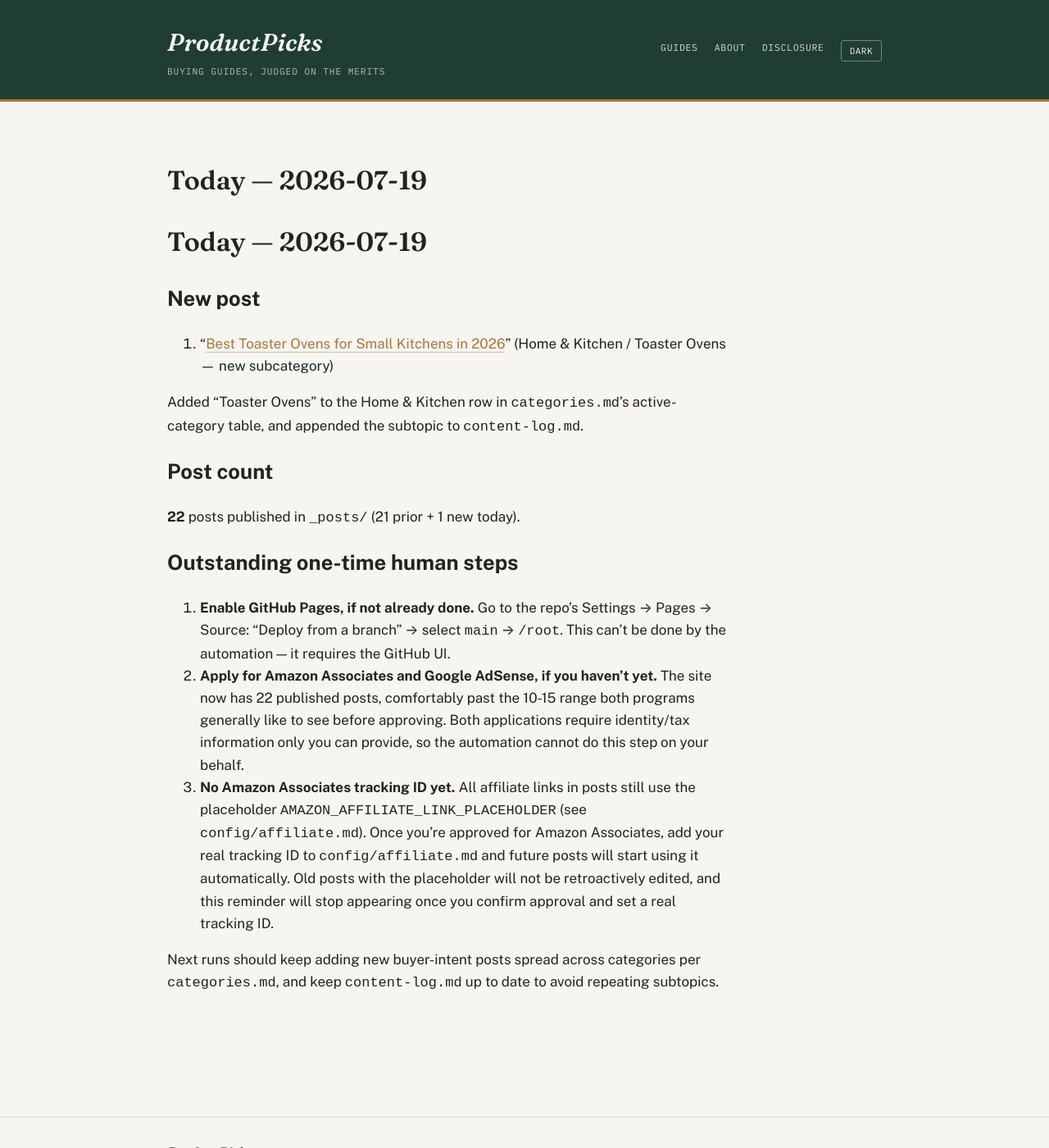
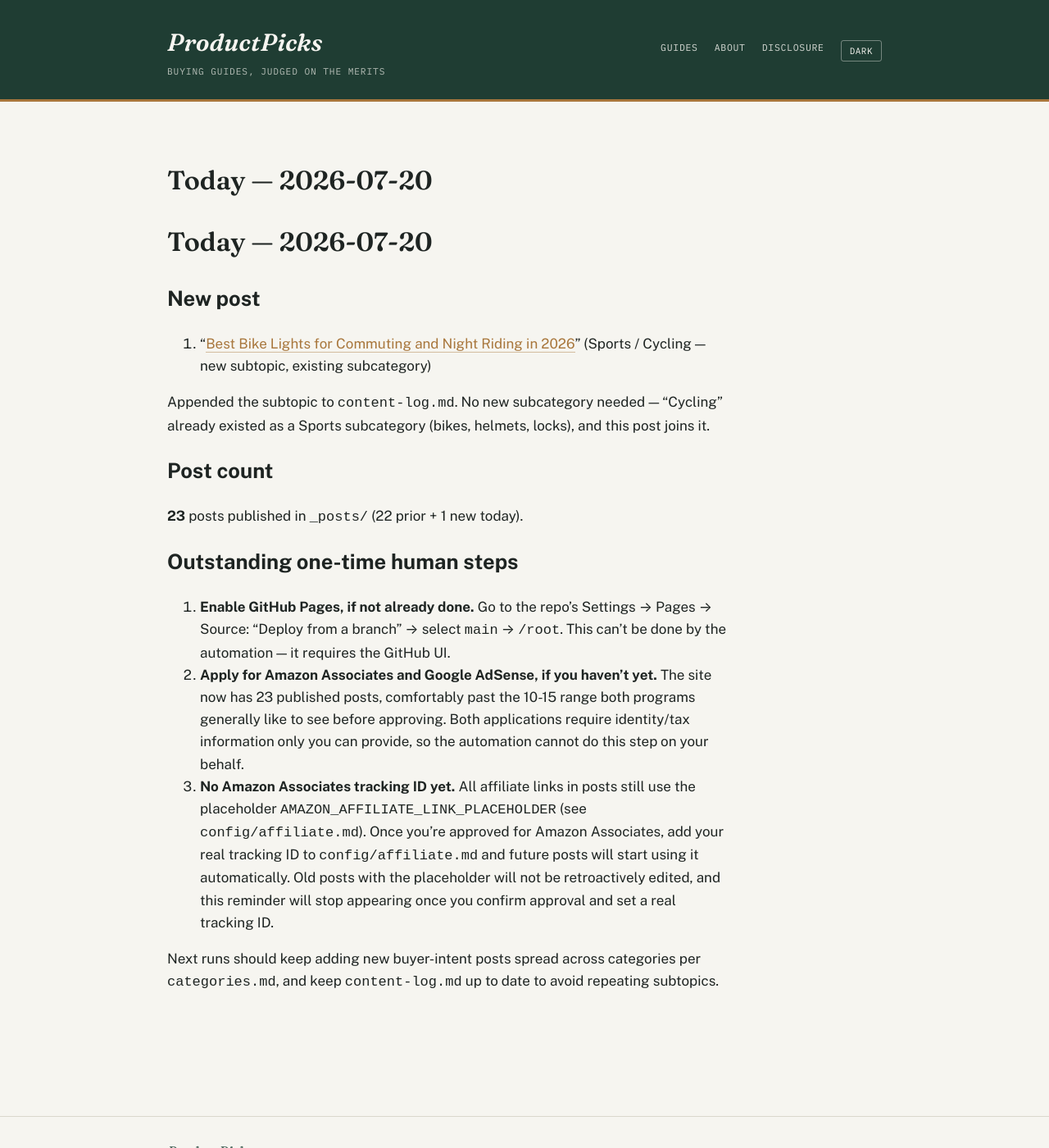
Before and after one commit to ajith198/ProductPicks, a Jekyll site: the page built from today.md, in a window 1280 px wide and 1400 px high. Shown: the whole window at 82% size. Built offline with Jekyll 4.4.1, drawn with Linux system fonts in a browser that asks for light colours; our own code applies the rules of GitHub Pages for plain Markdown files.

Commit message:
daily: 2026-07-20 new post + log update

```diff
--- a/categories.md
+++ b/categories.md
@@ -1,6 +1,6 @@
 # Categories & expansion strategy
 
-**Status: multi-category, as of 2026-07-12. Updated 2026-07-19.** ProductPicks started as a pickleball-only site (see `niche.md` for that original research). This file governs the site now that it has expanded into multiple product verticals, and is the doc future automated/daily runs should consult when choosing what to write next.
+**Status: multi-category, as of 2026-07-12. Updated 2026-07-20.** ProductPicks started as a pickleball-only site (see `niche.md` for that original research). This file governs the site now that it has expanded into multiple product verticals, and is the doc future automated/daily runs should consult when choosing what to write next.
 
 ## Front matter taxonomy
 
--- a/today.md
+++ b/today.md
@@ -1,19 +1,19 @@
-# Today — 2026-07-19
+# Today — 2026-07-20
 
 ## New post
 
-1. "[Best Toaster Ovens for Small Kitchens in 2026](/kitchen/buying-guides/best-toaster-ovens-for-small-kitchens/)" (Home & Kitchen / Toaster Ovens — new subcategory)
+1. "[Best Bike Lights for Commuting and Night Riding in 2026](/cycling/buying-guides/best-bike-lights-for-commuting-and-night-riding/)" (Sports / Cycling — new subtopic, existing subcategory)
 
-Added "Toaster Ovens" to the Home & Kitchen row in `categories.md`'s active-category table, and appended the subtopic to `content-log.md`.
+Appended the subtopic to `content-log.md`. No new subcategory needed — "Cycling" already existed as a Sports subcategory (bikes, helmets, locks), and this post joins it.
 
 ## Post count
 
-**22** posts published in `_posts/` (21 prior + 1 new today).
+**23** posts published in `_posts/` (22 prior + 1 new today).
 
 ## Outstanding one-time human steps
 
 1. **Enable GitHub Pages, if not already done.** Go to the repo's Settings → Pages → Source: "Deploy from a branch" → select `main` → `/root`. This can't be done by the automation — it requires the GitHub UI.
-2. **Apply for Amazon Associates and Google AdSense, if you haven't yet.** The site now has 22 published posts, comfortably past the 10-15 range both programs generally like to see before approving. Both applications require identity/tax information only you can provide, so the automation cannot do this step on your behalf.
+2. **Apply for Amazon Associates and Google AdSense, if you haven't yet.** The site now has 23 published posts, comfortably past the 10-15 range both programs generally like to see before approving. Both applications require identity/tax information only you can provide, so the automation cannot do this step on your behalf.
 3. **No Amazon Associates tracking ID yet.** All affiliate links in posts still use the placeholder `AMAZON_AFFILIATE_LINK_PLACEHOLDER` (see `config/affiliate.md`). Once you're approved for Amazon Associates, add your real tracking ID to `config/affiliate.md` and future posts will start using it automatically. Old posts with the placeholder will not be retroactively edited, and this reminder will stop appearing once you confirm approval and set a real tracking ID.
 
 Next runs should keep adding new buyer-intent posts spread across categories per `categories.md`, and keep `content-log.md` up to date to avoid repeating subtopics.
```
Also changed, not shown: TODAY.md (+1 -1 lines), _posts/2026-07-20-best-bike-lights-for-commuting-and-night-riding.md (added, +60 -0 lines), content-log.md (+1 -0 lines).
